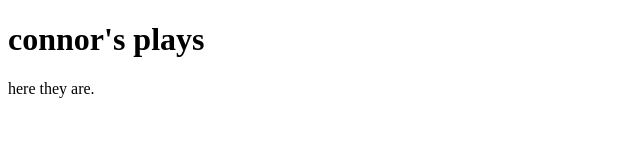
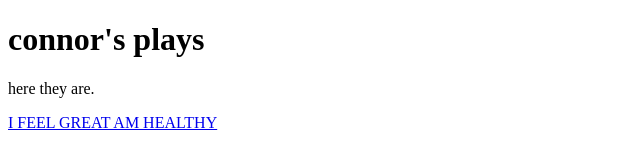
Before and after one commit to k0nr/plays-by-connor, a plain HTML site: page index.html in a window 1280 px wide. Shown: the whole page, without its empty margins (0-640 px from the left). Drawn offline with Linux system fonts and the light colour scheme.

Commit message:
first link
first link

```diff
--- a/index.html
+++ b/index.html
@@ -3,5 +3,6 @@
 <body>
 <h1>connor's plays</h1>
 <p>here they are.</p>
+<a href="connor pickett - I FEEL GREAT AM HEALTHY.pdf">I FEEL GREAT AM HEALTHY</a>
 </body>
 </html>
```
